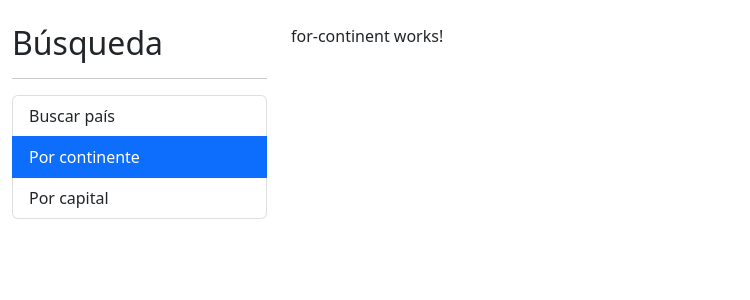
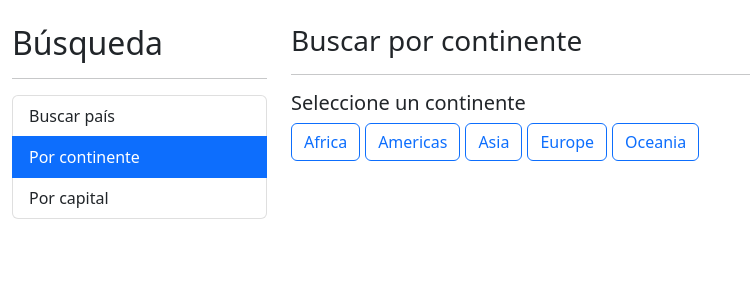
Before and after one commit to adyb89/Angular-03-countries-app, an Angular app: page /continent in a window 1280 px wide. Shown: the top 300 px of the page, without its empty margins (0-750 px from the left). Built offline with nearby package versions, Linux system fonts and the light colour scheme.

Commit message:
for-continent and see-country pages finished

```diff
--- a/src/app/countries/components/country-table/country-table.component.html
+++ b/src/app/countries/components/country-table/country-table.component.html
@@ -10,7 +10,10 @@
     </thead>
 
     <tbody>
-        <tr *ngFor="let country of countries; let i = index">
+        <tr
+            *ngFor="let country of countries; let i = index"
+            class="animate__animated animate__fadeIn animate__faster"
+        >
             <td> {{ i + 1 }} </td>
             <td>
                 <img
@@ -22,7 +25,12 @@
             <td>{{ country?.capital}}, {{ country?.name }}</td>
             <td>{{ country?.population | number }}</td>
             <td>
-                <a [routerLink]="['/country', country?.alpha2Code?.toLowerCase()]">Ver...</a>
+                <a
+                    [routerLink]="['/country', country?.alpha2Code?.toLowerCase()]"
+                    class="btn btn-outline-primary"
+                >
+                    Ver...
+                </a>
             </td>
         </tr>
     </tbody>
--- a/src/app/countries/pages/for-capital/for-capital.component.html
+++ b/src/app/countries/pages/for-capital/for-capital.component.html
@@ -1,3 +1,5 @@
+<div class="animate__animated animate__fadeIn animate__faster">
+
     <h2>Por Capital</h2>
     <hr>
 
@@ -17,6 +19,7 @@
     </div>
 
     <hr>
+</div>
 
 <div *ngIf="error" class="alert alert-danger">
     No hay resultados
--- a/src/app/countries/pages/for-capital/for-capital.component.ts
+++ b/src/app/countries/pages/for-capital/for-capital.component.ts
@@ -1,4 +1,5 @@
 import { Component, OnInit } from '@angular/core';
+import { Router } from '@angular/router';
 import { Country } from '../../models/country.model';
 import { CountryService } from '../../services/country.service';
 
@@ -11,7 +12,8 @@ export class ForCapitalComponent {
   error: boolean = false;
   countries: Country[] = [];
 
-  constructor( private countryService: CountryService ) { }
+  constructor( private countryService: CountryService,
+               private router: Router) { }
 
   search( term: string ): void {
     if (term) {
@@ -23,6 +25,7 @@ export class ForCapitalComponent {
         err => {
           this.error = true;
           this.countries = [];
+          this.router.navigateByUrl('/country');
         }
         );
     }
--- /dev/null
+++ b/src/app/countries/pages/for-continent/for-continent.component.css
@@ -0,0 +1,3 @@
+button {
+    margin-right: 5px;
+}
--- a/src/app/countries/pages/for-continent/for-continent.component.html
+++ b/src/app/countries/pages/for-continent/for-continent.component.html
@@ -1 +1,25 @@
-<p>for-continent works!</p>
+<div class="animate__animated animate__fadeIn animate__faster">
+    <h3>Buscar por continente <small>{{ activeContinent | titlecase }}</small></h3>
+    <hr>
+
+    <h5>Seleccione un continente</h5>
+
+    <div class="row">
+        <div class="col">
+            <button
+                *ngFor="let continent of continents"
+                [class]="classCSS(continent)"
+                (click)="activateContinent(continent)"
+            >
+                {{ continent | titlecase}}
+            </button>
+
+            <div *ngIf="countries.length > 0">
+                <div class="col">
+                    <app-country-table [countries]="countries"></app-country-table>
+                </div>
+
+            </div>
+        </div>
+    </div>
+</div>
--- a/src/app/countries/pages/for-continent/for-continent.component.ts
+++ b/src/app/countries/pages/for-continent/for-continent.component.ts
@@ -1,14 +1,38 @@
-import { Component, OnInit } from '@angular/core';
+import { Component } from '@angular/core';
+import { Router } from '@angular/router';
+import { Country } from '../../models/country.model';
+import { CountryService } from '../../services/country.service';
 
 @Component({
   selector: 'app-for-continent',
-  templateUrl: './for-continent.component.html'
+  templateUrl: './for-continent.component.html',
+  styleUrls: ['./for-continent.component.css']
 })
-export class ForContinentComponent implements OnInit {
+export class ForContinentComponent {
 
-  constructor() { }
+  continents: string[] = [ 'africa', 'americas', 'asia', 'europe', 'oceania'];
+  activeContinent: string = '';
+  countries: Country[] = [];
 
-  ngOnInit(): void {
+  constructor(private countryService: CountryService,
+              private router: Router
+             ) { }
+
+  activateContinent( continent: string ): void {
+    if (continent === this.activeContinent) { return; }
+
+    this.activeContinent = continent;
+    this.countries = [];
+
+    this.countryService.searchCountryByContinent(continent)
+        .subscribe(countries => this.countries = countries,
+              error => this.router.navigateByUrl('/country') );
+  }
+
+  classCSS( continent: string ): string {
+    return (continent === this.activeContinent) ?
+          'btn btn-primary' :
+          'btn btn-outline-primary';
   }
 
 }
--- a/src/app/countries/pages/for-country/for-country.component.html
+++ b/src/app/countries/pages/for-country/for-country.component.html
@@ -1,3 +1,5 @@
+<div class="animate__animated animate__fadeIn animate__faster">
+
     <h2>Por País</h2>
     <hr>
 
@@ -17,6 +19,7 @@
     </div>
 
     <hr>
+</div>
 
 <div *ngIf="error" class="alert alert-danger">
     No hay resultados
--- a/src/app/countries/pages/see-country/see-country.component.html
+++ b/src/app/countries/pages/see-country/see-country.component.html
@@ -31,7 +31,7 @@
                     <strong>Código numérico</strong> {{ country.numericCode }}
                 </li>
                 <li class="list-group-item">
-                    <strong>Código Alpha3</strong> {{ country.alpha2Code }}
+                    <strong>Código Alpha2</strong> {{ country.alpha2Code }}
                 </li>
             </ul>
         </div>
--- a/src/app/countries/pages/see-country/see-country.component.ts
+++ b/src/app/countries/pages/see-country/see-country.component.ts
@@ -1,5 +1,5 @@
 import { Component, OnInit } from '@angular/core';
-import { ActivatedRoute } from '@angular/router';
+import { ActivatedRoute, Router } from '@angular/router';
 import { switchMap } from 'rxjs';
 import { Country } from '../../models/country.model';
 import { CountryService } from '../../services/country.service';
@@ -14,7 +14,8 @@ country!: Country;
 
   constructor(
     private route: ActivatedRoute,
-    private countryService: CountryService
+    private countryService: CountryService,
+    private router: Router
   ) { }
 
   ngOnInit(): void {
@@ -24,7 +25,8 @@ country!: Country;
         )
         .subscribe( (country) => {
           this.country = country;
-        });
+        },
+        error => this.router.navigateByUrl('/country'));
 
   }
 
--- a/src/app/countries/services/country.service.ts
+++ b/src/app/countries/services/country.service.ts
@@ -1,4 +1,4 @@
-import { HttpClient } from '@angular/common/http';
+import { HttpClient, HttpParams } from '@angular/common/http';
 import { Injectable } from '@angular/core';
 import { Observable } from 'rxjs';
 import { environment } from 'src/environments/environment';
@@ -15,16 +15,25 @@ export class CountryService {
 
   searchCountry( term: string ): Observable<Country[]> {
     const url: string = `${this.baseUrl}/name/${term}`;
-    return this.http.get<Country[]>(url);
+    return this.http.get<Country[]>(url, { params: this.params });
   }
 
   searchCountryByCapital( term: string ): Observable<Country[]> {
     const url: string = `${this.baseUrl}/capital/${term}`;
-    return this.http.get<Country[]>(url);
+    return this.http.get<Country[]>(url, { params: this.params });
   }
 
   searchCountryByCode( term: string ): Observable<Country> {
     const url: string = `${this.baseUrl}/alpha/${term}`;
     return this.http.get<Country>(url);
   }
+  searchCountryByContinent( term: string ): Observable<Country[]> {
+    const url: string = `${this.baseUrl}/region/${term}`;
+    return this.http.get<Country[]>(url, { params: this.params });
+  }
+
+  get params(): HttpParams {
+    return new HttpParams()
+      .set('fields', 'name,capital,flag,alpha2Code,population');
+  }
 }
--- a/src/index.html
+++ b/src/index.html
@@ -6,6 +6,7 @@
   <base href="/">
   <meta name="viewport" content="width=device-width, initial-scale=1">
   <link rel="icon" type="image/x-icon" href="favicon.ico">
+  <link rel="stylesheet" href="https://cdnjs.cloudflare.com/ajax/libs/animate.css/4.1.1/animate.min.css"/>
   <link href="https://cdn.jsdelivr.net/npm/bootstrap@5.2.2/dist/css/bootstrap.min.css" rel="stylesheet" integrity="sha384-Zenh87qX5JnK2Jl0vWa8Ck2rdkQ2Bzep5IDxbcnCeuOxjzrPF/et3URy9Bv1WTRi" crossorigin="anonymous">
 </head>
 <body>
```
Lines whose indentation alone changed are shown as unchanged.
